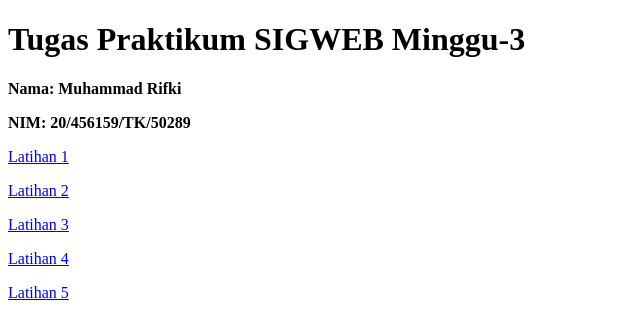
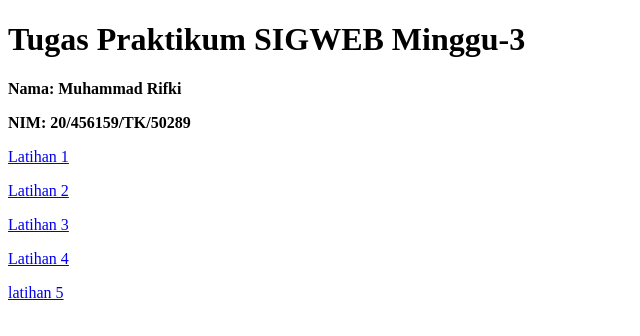
Before and after one commit to muhammadrifki72/Minggu-3, a plain HTML site: page index.html in a window 1280 px wide. Shown: the full height of the page, 0-640 px from the left. Drawn offline with Linux system fonts and the light colour scheme.

Commit message:
Update index.html

```diff
--- a/index.html
+++ b/index.html
@@ -10,7 +10,7 @@
 <p><a href="Latihan2_M3/Latihan2_M3.html">Latihan 2</a></p>
 <p><a href="Latihan3_M3/Latihan3_M3.html">Latihan 3</a></p>
 <p><a href="Latihan4_M3/Latihan4_M3.html">Latihan 4</a></p>
-<p><a href="Latihan5_M3/Latihan5_M3.html">Latihan 5</a></p>
+<p><a href="Latihan5_M3/Latihan5_M3.html">latihan 5</a></p>
 
 </body>
 </html>
```
